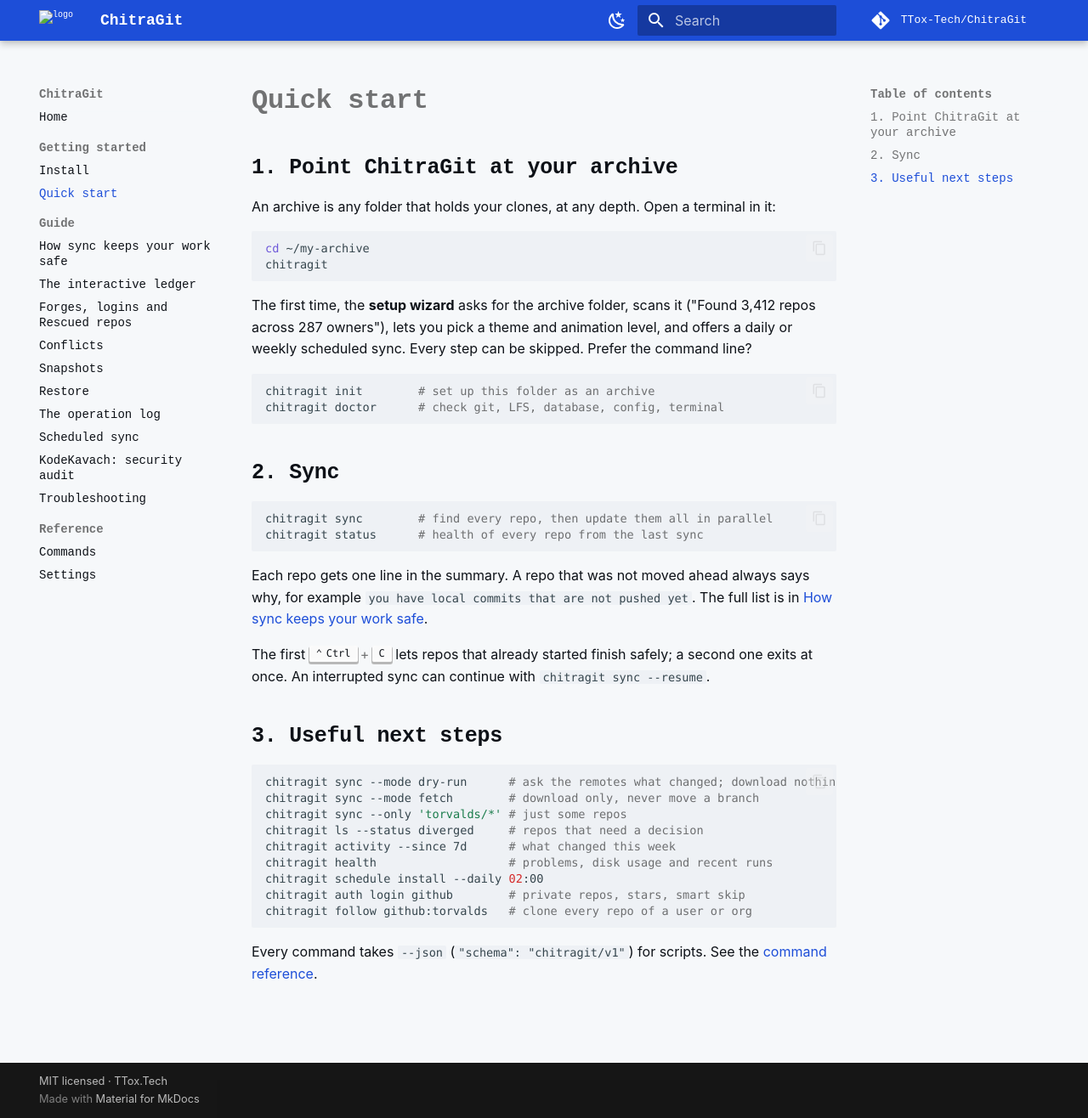
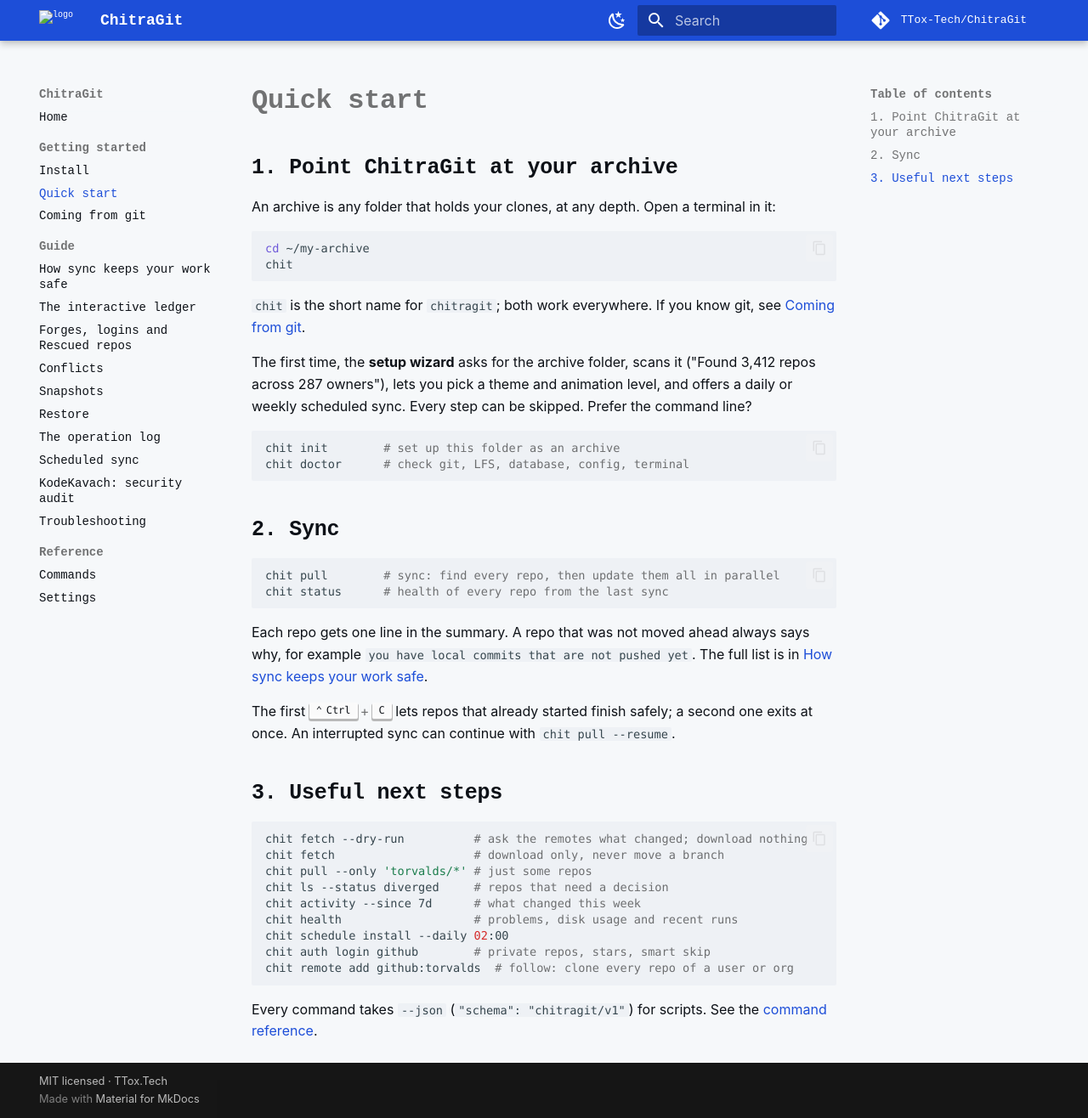
Before and after one commit to TTox-Tech/ChitraGit, an MkDocs documentation site: the page built from website/docs/quick-start.md, in a window 1280 px wide and 1316 px high. Shown: the whole window at 85% size. Built offline with MkDocs 1.6.1 and Material for MkDocs 9.7.7, drawn with Linux system fonts in a browser that asks for light colours; some web fonts are replaced; comment, search, counter and statistics services are not loaded.

Commit message:
Docs: chit in README and quick start, Coming from git page (CG-43.8) (#207)
* docs: chit in README and quick start, Coming from git page

README and the quick start use the short name and git's words (pull,
fetch, log <repo>, remote add). A new guide page maps each git command
to its chit command, lists the ones coming during the release
candidates, and explains why authoring verbs point to git instead.

* docs: match the Try: label from CG-23.4

````diff
--- a/website/docs/quick-start.md
+++ b/website/docs/quick-start.md
@@ -6,23 +6,26 @@
 
 ```sh
 cd ~/my-archive
-chitragit
+chit
 ```
+
+`chit` is the short name for `chitragit`; both work everywhere. If you know git, see
+[Coming from git](guide/coming-from-git.md).
 
 The first time, the **setup wizard** asks for the archive folder, scans it ("Found 3,412
 repos across 287 owners"), lets you pick a theme and animation level, and offers a daily
 or weekly scheduled sync. Every step can be skipped. Prefer the command line?
 
 ```sh
-chitragit init        # set up this folder as an archive
-chitragit doctor      # check git, LFS, database, config, terminal
+chit init        # set up this folder as an archive
+chit doctor      # check git, LFS, database, config, terminal
 ```
 
 ## 2. Sync
 
 ```sh
-chitragit sync        # find every repo, then update them all in parallel
-chitragit status      # health of every repo from the last sync
+chit pull        # sync: find every repo, then update them all in parallel
+chit status      # health of every repo from the last sync
 ```
 
 Each repo gets one line in the summary. A repo that was not moved ahead always says why,
@@ -30,20 +33,20 @@
 [How sync keeps your work safe](guide/safety.md#every-status-explained).
 
 The first ++ctrl+c++ lets repos that already started finish safely; a second one exits
-at once. An interrupted sync can continue with `chitragit sync --resume`.
+at once. An interrupted sync can continue with `chit pull --resume`.
 
 ## 3. Useful next steps
 
 ```sh
-chitragit sync --mode dry-run      # ask the remotes what changed; download nothing
-chitragit sync --mode fetch        # download only, never move a branch
-chitragit sync --only 'torvalds/*' # just some repos
-chitragit ls --status diverged     # repos that need a decision
-chitragit activity --since 7d      # what changed this week
-chitragit health                   # problems, disk usage and recent runs
-chitragit schedule install --daily 02:00
-chitragit auth login github        # private repos, stars, smart skip
-chitragit follow github:torvalds   # clone every repo of a user or org
+chit fetch --dry-run          # ask the remotes what changed; download nothing
+chit fetch                    # download only, never move a branch
+chit pull --only 'torvalds/*' # just some repos
+chit ls --status diverged     # repos that need a decision
+chit activity --since 7d      # what changed this week
+chit health                   # problems, disk usage and recent runs
+chit schedule install --daily 02:00
+chit auth login github        # private repos, stars, smart skip
+chit remote add github:torvalds  # follow: clone every repo of a user or org
 ```
 
 Every command takes `--json` (`"schema": "chitragit/v1"`) for scripts. See the
--- a/website/mkdocs.yml
+++ b/website/mkdocs.yml
@@ -58,6 +58,7 @@
   - Getting started:
       - Install: install.md
       - Quick start: quick-start.md
+      - Coming from git: guide/coming-from-git.md
   - Guide:
       - How sync keeps your work safe: guide/safety.md
       - The interactive ledger: guide/ledger.md
````
Also changed, not shown: website/docs/guide/coming-from-git.md (added, +58 -0 lines), CHANGELOG.md, README.md.
